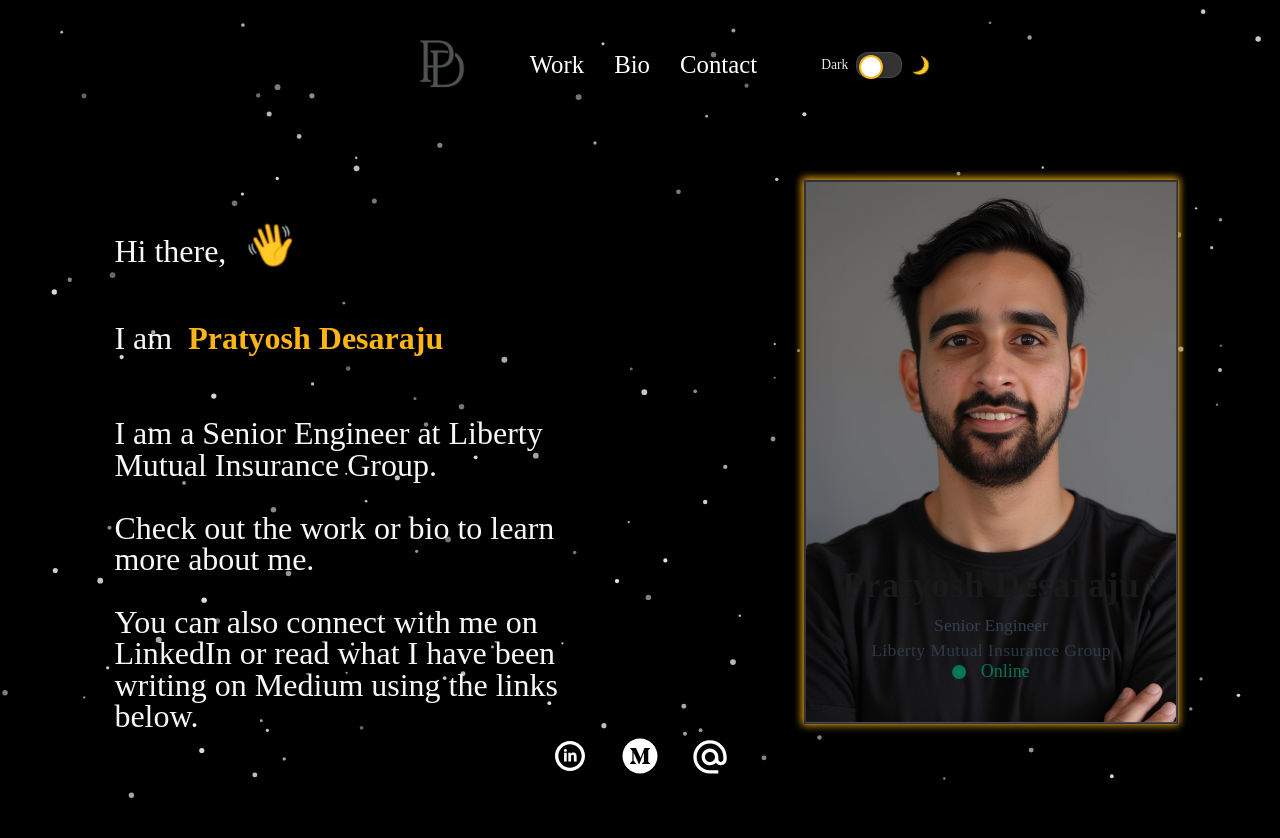
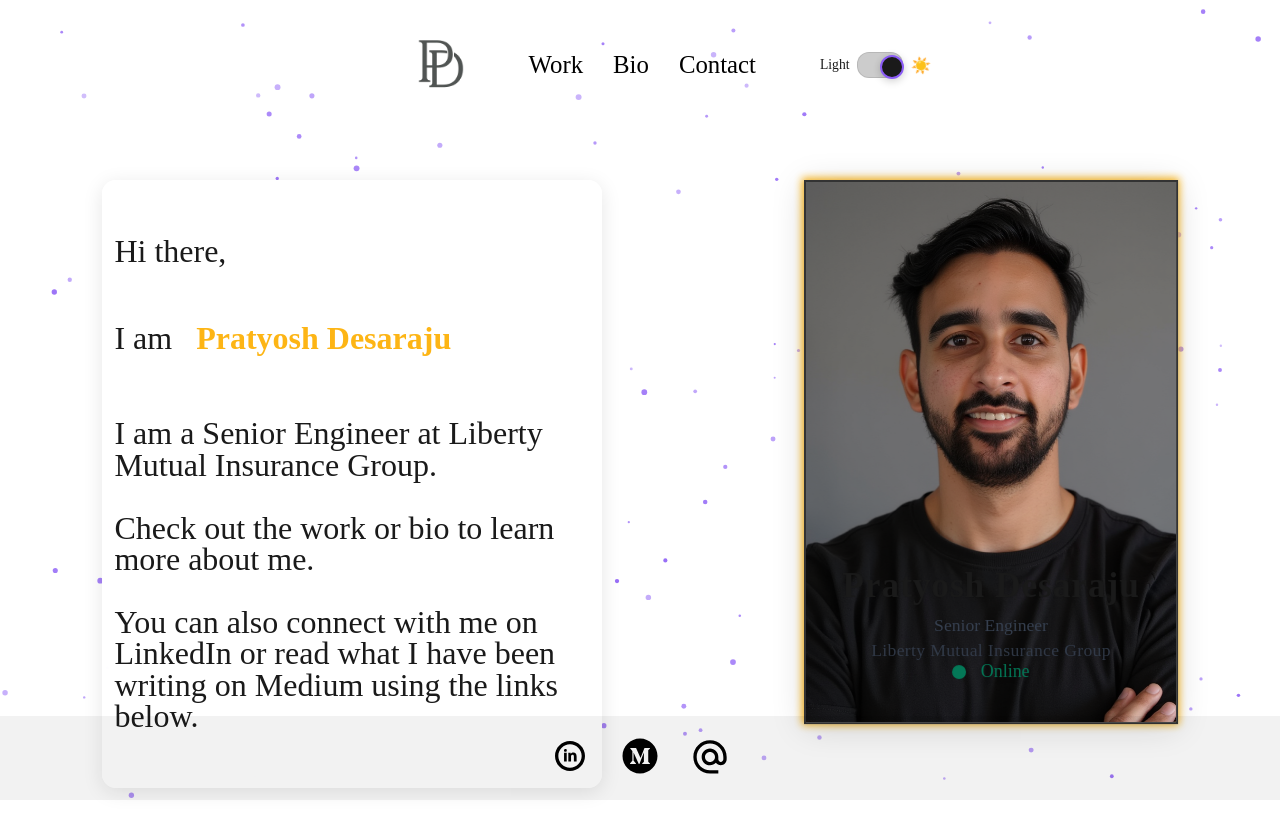
Before and after one commit to koffee-coder/my-website, a React (Vite) app: page / in a window 1280 px wide. Shown: the top 838 px of the page. Built offline with nearby package versions, Linux system fonts and the light colour scheme.

Commit message:
Made light mode the default

```diff
--- a/src/App.jsx
+++ b/src/App.jsx
@@ -29,17 +29,34 @@ function Home({ theme }) {
               animateBy="words"
               direction="top"
               className="text-2xl mb-6"
-            />
-            <span className="wave-emoji" style={{ fontSize: '2em', marginLeft: '0.4em' }}>👋</span>
+            >
+              <span className="wave-emoji" style={{ fontSize: '2em', marginLeft: '0.4em' }}>
+                👋
+              </span>
+            </BlurText>
           </div>
+
           <div className="text-2xl mb-6" style={{ display: 'flex', alignItems: 'center' }}>
-            <span style={{ fontWeight: '400' }}>
-              <BlurText text="I am" delay={40} stepDuration={0.18} animateBy="words" direction="top" />
+            <span style={{ fontWeight: 400 }}>
+              <BlurText
+                text="I am "
+                delay={40}
+                stepDuration={0.18}
+                animateBy="words"
+                direction="top"
+              />
             </span>
-            <span style={{ color: '#FDB515', marginLeft: '0.5em', fontWeight: '600' }}>
-              <BlurText text="Pratyosh Desaraju" delay={40} stepDuration={0.18} animateBy="words" direction="top" />
+            <span style={{ color: '#FDB515', marginLeft: '0.5em', fontWeight: 600 }}>
+              <BlurText
+                text="Pratyosh Desaraju"
+                delay={40}
+                stepDuration={0.18}
+                animateBy="words"
+                direction="top"
+              />
             </span>
           </div>
+
           <BlurText
             text="I am a Senior Engineer at Liberty Mutual Insurance Group."
             delay={40}
@@ -48,6 +65,7 @@ function Home({ theme }) {
             direction="top"
             className="text-2xl mb-6"
           />
+
           <BlurText
             text="Check out the work or bio to learn more about me."
             delay={40}
@@ -56,6 +74,7 @@ function Home({ theme }) {
             direction="top"
             className="text-2xl mb-6"
           />
+
           <BlurText
             text="You can also connect with me on LinkedIn or read what I have been writing on Medium using the links below."
             delay={40}
@@ -66,6 +85,7 @@ function Home({ theme }) {
           />
         </div>
       </div>
+
       <div className="home-profilecard">
         <ProfileCard
           avatarUrl={pratyoshPic}
@@ -79,11 +99,12 @@ function Home({ theme }) {
 }
 
 function App() {
-  const [theme, setTheme] = useState('dark');
+  // Changed from 'dark' to 'light' - light mode is now the default
+  const [theme, setTheme] = useState('light');
 
   // Load saved theme on mount
   useEffect(() => {
-    const savedTheme = localStorage.getItem('theme') || 'dark';
+    const savedTheme = localStorage.getItem('theme') || 'light';
     setTheme(savedTheme);
     document.body.setAttribute('data-theme', savedTheme);
   }, []);
@@ -94,15 +115,12 @@ function App() {
   }, [theme]);
 
   const toggleTheme = useCallback(() => {
-    setTheme(prev => {
+    setTheme((prev) => {
       const newTheme = prev === 'dark' ? 'light' : 'dark';
-
       // Update body attribute immediately
       document.body.setAttribute('data-theme', newTheme);
-
       // Save to localStorage
       localStorage.setItem('theme', newTheme);
-
       return newTheme;
     });
   }, []);
@@ -115,17 +133,7 @@ function App() {
 
   return (
     <Router>
-      <div
-        className="particles-container"
-        style={{
-          position: 'fixed',
-          top: 0,
-          left: 0,
-          width: '100%',
-          height: '100%',
-          zIndex: 0
-        }}
-      >
+      <div className="particles-container" style={{ position: 'fixed', top: 0, left: 0, width: '100%', height: '100%', zIndex: 0 }}>
         <Particles
           key={theme}
           id="tsparticles"
@@ -133,7 +141,7 @@ function App() {
           options={{
             background: {
               color: {
-                value: "transparent",
+                value: 'transparent',
               },
             },
             fpsLimit: 60,
@@ -142,10 +150,10 @@ function App() {
                 value: 150,
               },
               color: {
-                value: isDark ? "#ffffff" : "#8B5CF6",
+                value: isDark ? '#ffffff' : '#8B5CF6',
               },
               shape: {
-                type: "circle",
+                type: 'circle',
               },
               size: {
                 value: { min: 1, max: 3 },
@@ -166,11 +174,11 @@ function App() {
               events: {
                 onHover: {
                   enable: true,
-                  mode: "repulse",
+                  mode: 'repulse',
                 },
                 onClick: {
                   enable: true,
-                  mode: "push",
+                  mode: 'push',
                 },
               },
               modes: {
@@ -188,13 +196,7 @@ function App() {
 
       <Header theme={theme} onToggleTheme={toggleTheme} />
 
-      <main style={{
-        position: 'relative',
-        zIndex: 5,
-        padding: '120px 0 140px',
-        minHeight: '100vh',
-        boxSizing: 'border-box'
-      }}>
+      <main style={{ position: 'relative', zIndex: 5, padding: '120px 0 140px', minHeight: '100vh', boxSizing: 'border-box' }}>
         <Routes>
           <Route path="/" element={<Home theme={theme} />} />
           <Route path="/work" element={<Work theme={theme} />} />
```
